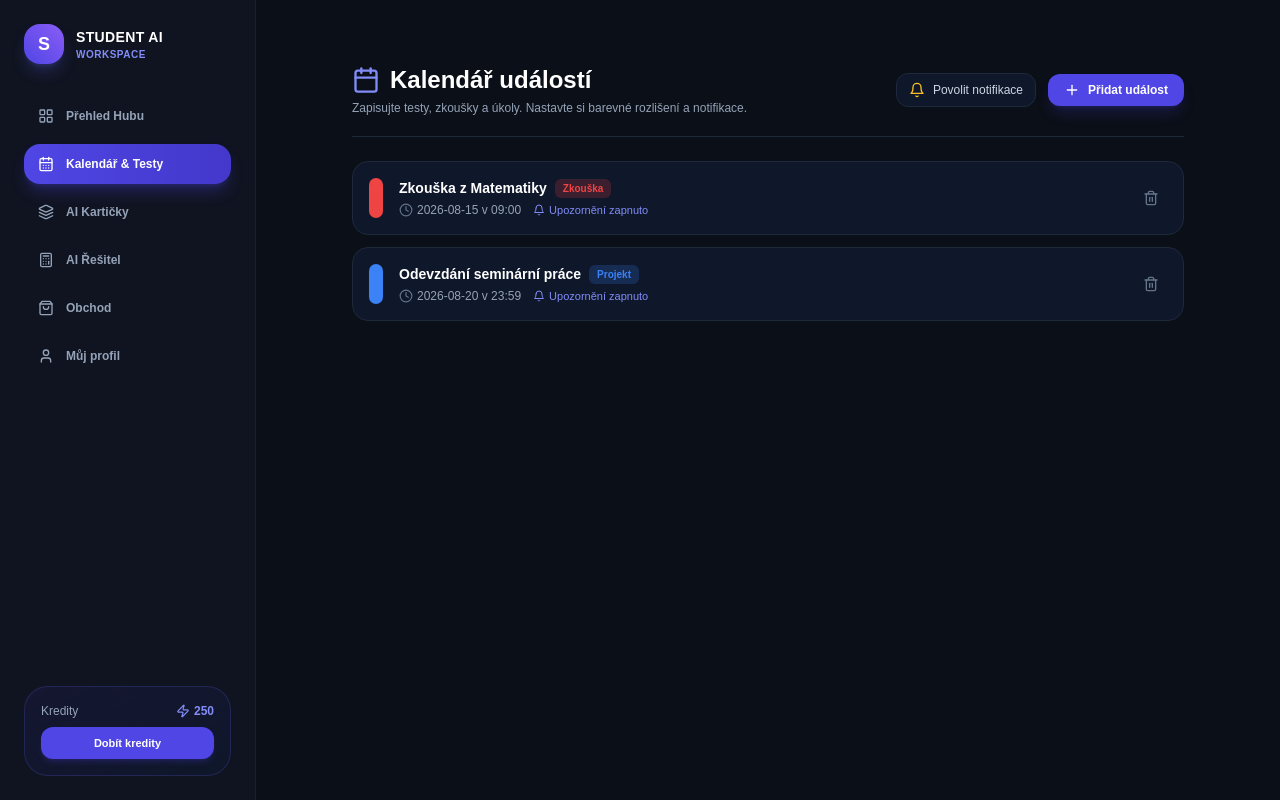
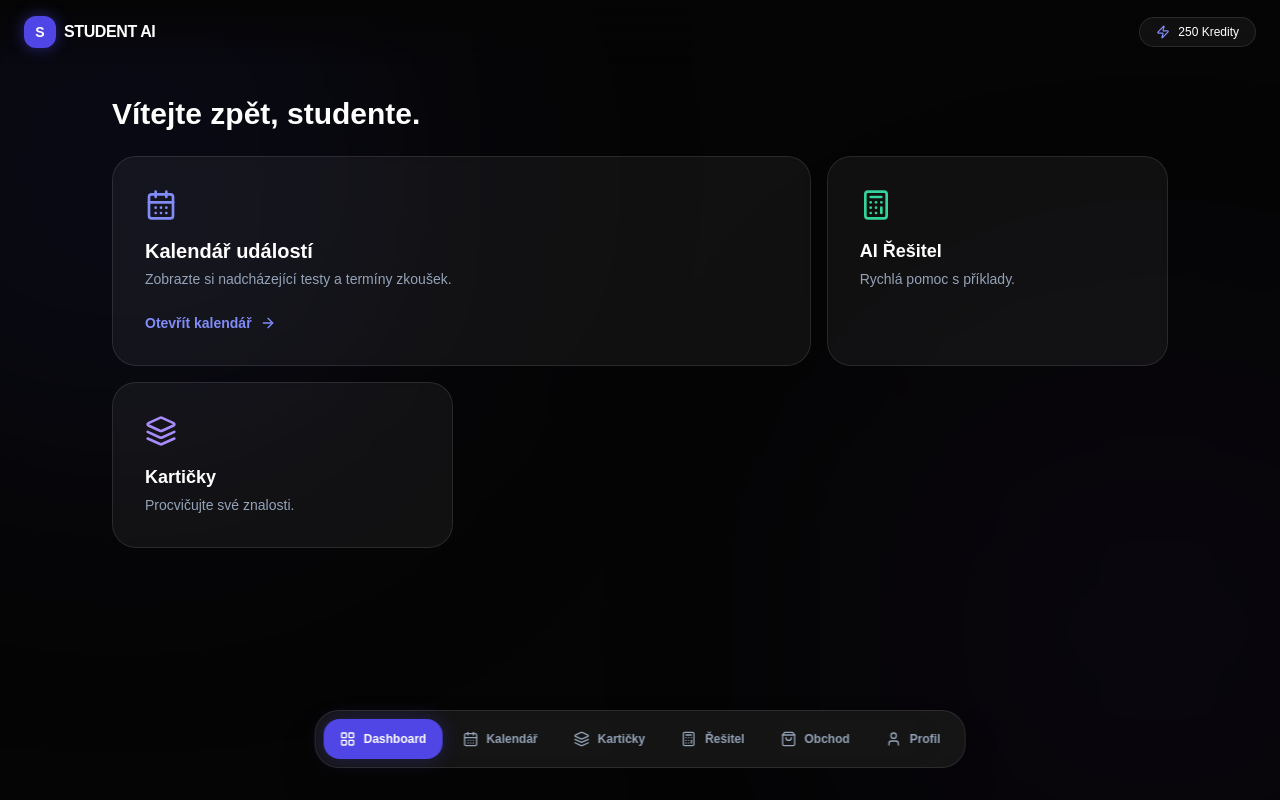
Before and after one commit to InfinityLook/Student-Ai, a Next.js app: page / in a window 1280 px wide. Built offline with nearby package versions, Linux system fonts and the light colour scheme.

Commit message:
Refactor DashboardShell component layout and navigation

```diff
--- a/components/DashboardShell.tsx
+++ b/components/DashboardShell.tsx
@@ -7,129 +7,121 @@ import {
   CalendarDays,
   ShoppingBag,
   User,
-  Sparkles,
+  LayoutGrid,
   Zap,
-  LayoutGrid
+  ArrowRight
 } from 'lucide-react';
 
 import CalendarModule from './modules/CalendarModule';
 
 export default function DashboardShell() {
-  const [activeView, setActiveView] = useState('calendar');
+  const [activeView, setActiveView] = useState('dashboard');
+  const [userCredits] = useState(250);
 
   const navItems = [
-    { id: 'dashboard', label: 'Přehled Hubu', icon: LayoutGrid, cat: 'Hlavní' },
-    { id: 'calendar', label: 'Kalendář & Testy', icon: CalendarDays, cat: 'Organizování' },
-    { id: 'flashcards', label: 'AI Kartičky', icon: Layers, cat: 'Učení' },
-    { id: 'solver', label: 'AI Řešitel', icon: Calculator, cat: 'Učení' },
-    { id: 'store', label: 'Obchod', icon: ShoppingBag, cat: 'Účet' },
-    { id: 'profile', label: 'Můj profil', icon: User, cat: 'Účet' },
+    { id: 'dashboard', label: 'Dashboard', icon: LayoutGrid },
+    { id: 'calendar', label: 'Kalendář', icon: CalendarDays },
+    { id: 'flashcards', label: 'Kartičky', icon: Layers },
+    { id: 'solver', label: 'Řešitel', icon: Calculator },
+    { id: 'store', label: 'Obchod', icon: ShoppingBag },
+    { id: 'profile', label: 'Profil', icon: User },
   ];
 
   return (
-    <div className="min-h-screen bg-[#0B0F17] text-slate-100 flex font-sans">
+    <div className="min-h-screen bg-[#050505] text-white font-sans selection:bg-indigo-500/30 selection:text-indigo-200 overflow-x-hidden relative">
 
-      {/* Pevný levý panel s technickým skleněným efektem */}
-      <aside className="w-64 bg-[#111623]/90 border-r border-slate-800/60 p-6 flex flex-col justify-between flex-shrink-0">
-        <div className="space-y-8">
+      {/* Estetické efekty v pozadí */}
+      <div className="fixed inset-0 pointer-events-none">
+        <div className="absolute top-[-10%] left-[-10%] w-[500px] h-[500px] bg-indigo-900/20 blur-[150px] rounded-full" />
+        <div className="absolute bottom-[-10%] right-[-10%] w-[500px] h-[500px] bg-violet-900/10 blur-[150px] rounded-full" />
+      </div>
 
-          {/* Logo Brand */}
-          <div className="flex items-center gap-3">
-            <div className="w-10 h-10 rounded-2xl bg-gradient-to-tr from-indigo-600 to-violet-500 flex items-center justify-center font-black text-white text-lg shadow-lg shadow-indigo-500/25">
-              S
-            </div>
-            <div>
-              <span className="font-extrabold text-sm text-white tracking-wide block">STUDENT AI</span>
-              <span className="text-[10px] text-indigo-400 font-semibold tracking-wider uppercase block">Workspace</span>
-            </div>
-          </div>
+      {/* Top Bar */}
+      <header className="fixed top-0 w-full z-40 px-6 py-4 flex justify-between items-center bg-gradient-to-b from-[#050505] to-transparent">
+        <div className="flex items-center gap-2">
+          <div className="w-8 h-8 rounded-xl bg-indigo-600 flex items-center justify-center font-bold text-sm shadow-[0_0_15px_rgba(79,70,229,0.5)]">S</div>
+          <span className="font-bold tracking-tight">STUDENT AI</span>
+        </div>
+        <div
+          onClick={() => setActiveView('store')}
+          className="flex items-center gap-2 bg-white/5 hover:bg-white/10 border border-white/10 px-4 py-1.5 rounded-full text-xs font-medium cursor-pointer transition-all"
+        >
+          <Zap className="w-3.5 h-3.5 text-indigo-400" />
+          <span>{userCredits} Kredity</span>
+        </div>
+      </header>
 
-          {/* Navigace */}
-          <nav className="space-y-2">
-            {navItems.map((item) => {
-              const Icon = item.icon;
-              const isActive = activeView === item.id;
-              return (
-                <button
-                  key={item.id}
-                  onClick={() => setActiveView(item.id)}
-                  className={`w-full flex items-center gap-3 px-3.5 py-3 rounded-2xl text-xs font-semibold transition-all duration-200 ${
-                    isActive
-                      ? 'bg-gradient-to-r from-indigo-600 to-indigo-700 text-white shadow-lg shadow-indigo-600/30'
-                      : 'text-slate-400 hover:text-white hover:bg-slate-800/50'
-                  }`}
-                >
-                  <Icon className={`w-4 h-4 ${isActive ? 'text-white' : 'text-slate-400'}`} />
-                  <span>{item.label}</span>
-                </button>
-              );
-            })}
-          </nav>
-        </div>
+      {/* Hlavní obsah */}
+      <main className="pt-24 pb-32 px-6 md:px-12 max-w-6xl mx-auto relative z-10">
 
-        {/* Kredity Karta */}
-        <div className="bg-gradient-to-br from-indigo-950/40 to-slate-900 border border-indigo-500/20 p-4 rounded-3xl space-y-2">
-          <div className="flex items-center justify-between text-xs">
-            <span className="text-slate-400 font-medium">Kredity</span>
-            <span className="font-extrabold text-indigo-400 flex items-center gap-1">
-              <Zap className="w-3.5 h-3.5" /> 250
-            </span>
-          </div>
-          <button
-            onClick={() => setActiveView('store')}
-            className="w-full py-2 bg-indigo-600 hover:bg-indigo-500 text-white rounded-xl text-[11px] font-bold transition shadow-md shadow-indigo-600/20"
-          >
-            Dobít kredity
-          </button>
-        </div>
-      </aside>
+        {/* DASHBOARD (Bento Grid) */}
+        {activeView === 'dashboard' && (
+          <div className="space-y-6">
+            <h1 className="text-3xl font-bold">Vítejte zpět, studente.</h1>
+            <div className="grid grid-cols-1 md:grid-cols-2 lg:grid-cols-3 gap-4">
 
-      {/* Hlavní pracovní plocha */}
-      <main className="flex-1 overflow-y-auto p-8">
-        {activeView === 'calendar' && <CalendarModule />}
-
-        {activeView === 'dashboard' && (
-          <div className="max-w-5xl mx-auto space-y-6">
-            <h1 className="text-2xl font-black text-white">Přehled studia</h1>
-            <div className="grid grid-cols-1 md:grid-cols-3 gap-4">
+              {/* Velká karta kalendáře */}
               <div
                 onClick={() => setActiveView('calendar')}
-                className="bg-[#111623] border border-slate-800/80 p-6 rounded-3xl hover:border-indigo-500/50 cursor-pointer transition"
+                className="col-span-1 md:col-span-2 bg-white/5 border border-white/10 rounded-3xl p-8 hover:bg-white/10 transition-all cursor-pointer group backdrop-blur-sm"
               >
-                <CalendarDays className="w-8 h-8 text-indigo-400 mb-3" />
-                <h3 className="font-bold text-white text-base">Kalendář událostí</h3>
-                <p className="text-xs text-slate-400 mt-1">Spravujte testy, zkoušky a notifikace.</p>
+                <CalendarDays className="w-8 h-8 text-indigo-400 mb-4" />
+                <h2 className="text-xl font-bold mb-1">Kalendář událostí</h2>
+                <p className="text-slate-400 text-sm max-w-sm">Zobrazte si nadcházející testy a termíny zkoušek.</p>
+                <div className="mt-6 flex items-center gap-2 text-indigo-400 font-semibold text-sm group-hover:gap-3 transition-all">
+                  Otevřít kalendář <ArrowRight className="w-4 h-4" />
+                </div>
               </div>
 
-              <div
-                onClick={() => setActiveView('solver')}
-                className="bg-[#111623] border border-slate-800/80 p-6 rounded-3xl hover:border-indigo-500/50 cursor-pointer transition"
-              >
-                <Calculator className="w-8 h-8 text-emerald-400 mb-3" />
-                <h3 className="font-bold text-white text-base">AI Řešitel</h3>
-                <p className="text-xs text-slate-400 mt-1">Vložte příklad a získejte postup krok za krokem.</p>
+              {/* Rychlé akce */}
+              <div className="bg-white/5 border border-white/10 rounded-3xl p-8 hover:bg-white/10 transition-all cursor-pointer backdrop-blur-sm group" onClick={() => setActiveView('solver')}>
+                <Calculator className="w-8 h-8 text-emerald-400 mb-4" />
+                <h3 className="font-bold text-lg">AI Řešitel</h3>
+                <p className="text-slate-400 text-sm mt-1">Rychlá pomoc s příklady.</p>
               </div>
 
-              <div
-                onClick={() => setActiveView('flashcards')}
-                className="bg-[#111623] border border-slate-800/80 p-6 rounded-3xl hover:border-indigo-500/50 cursor-pointer transition"
-              >
-                <Layers className="w-8 h-8 text-purple-400 mb-3" />
-                <h3 className="font-bold text-white text-base">Procvičování</h3>
-                <p className="text-xs text-slate-400 mt-1">Generování studijních kartiček.</p>
+              {/* Kartičky */}
+              <div className="bg-white/5 border border-white/10 rounded-3xl p-8 hover:bg-white/10 transition-all cursor-pointer backdrop-blur-sm group" onClick={() => setActiveView('flashcards')}>
+                <Layers className="w-8 h-8 text-violet-400 mb-4" />
+                <h3 className="font-bold text-lg">Kartičky</h3>
+                <p className="text-slate-400 text-sm mt-1">Procvičujte své znalosti.</p>
               </div>
             </div>
           </div>
         )}
 
+        {/* Ostatní moduly */}
+        {activeView === 'calendar' && <CalendarModule />}
         {['flashcards', 'solver', 'store', 'profile'].includes(activeView) && (
-          <div className="max-w-4xl mx-auto bg-[#111623] border border-slate-800 p-8 rounded-3xl text-center space-y-4">
-            <Sparkles className="w-10 h-10 text-indigo-400 mx-auto" />
-            <h2 className="text-xl font-bold text-white capitalize">Sekce: {activeView}</h2>
-            <p className="text-xs text-slate-400">Tato sekce je napojena v menu a připravena na váš obsah.</p>
+          <div className="bg-white/5 border border-white/10 p-12 rounded-3xl text-center backdrop-blur-md">
+            <h2 className="text-2xl font-bold capitalize">{activeView}</h2>
+            <p className="text-slate-400 mt-2">Tato sekce je napojena a připravena.</p>
           </div>
         )}
+
       </main>
+
+      {/* FLOATING DOCK (Spodní menu) */}
+      <nav className="fixed bottom-8 left-1/2 -translate-x-1/2 z-50 bg-[#1A1A1A]/80 backdrop-blur-2xl border border-white/10 p-2 rounded-3xl shadow-2xl flex items-center gap-1">
+        {navItems.map((item) => {
+          const Icon = item.icon;
+          const isActive = activeView === item.id;
+          return (
+            <button
+              key={item.id}
+              onClick={() => setActiveView(item.id)}
+              className={`flex items-center gap-2 px-4 py-3 rounded-2xl text-xs font-semibold transition-all duration-300 ${
+                isActive
+                  ? 'bg-indigo-600 text-white shadow-[0_0_20px_rgba(79,70,229,0.3)]'
+                  : 'text-slate-400 hover:text-white hover:bg-white/5'
+              }`}
+            >
+              <Icon className="w-4 h-4" />
+              <span className="hidden md:inline">{item.label}</span>
+            </button>
+          );
+        })}
+      </nav>
 
     </div>
   );
```
